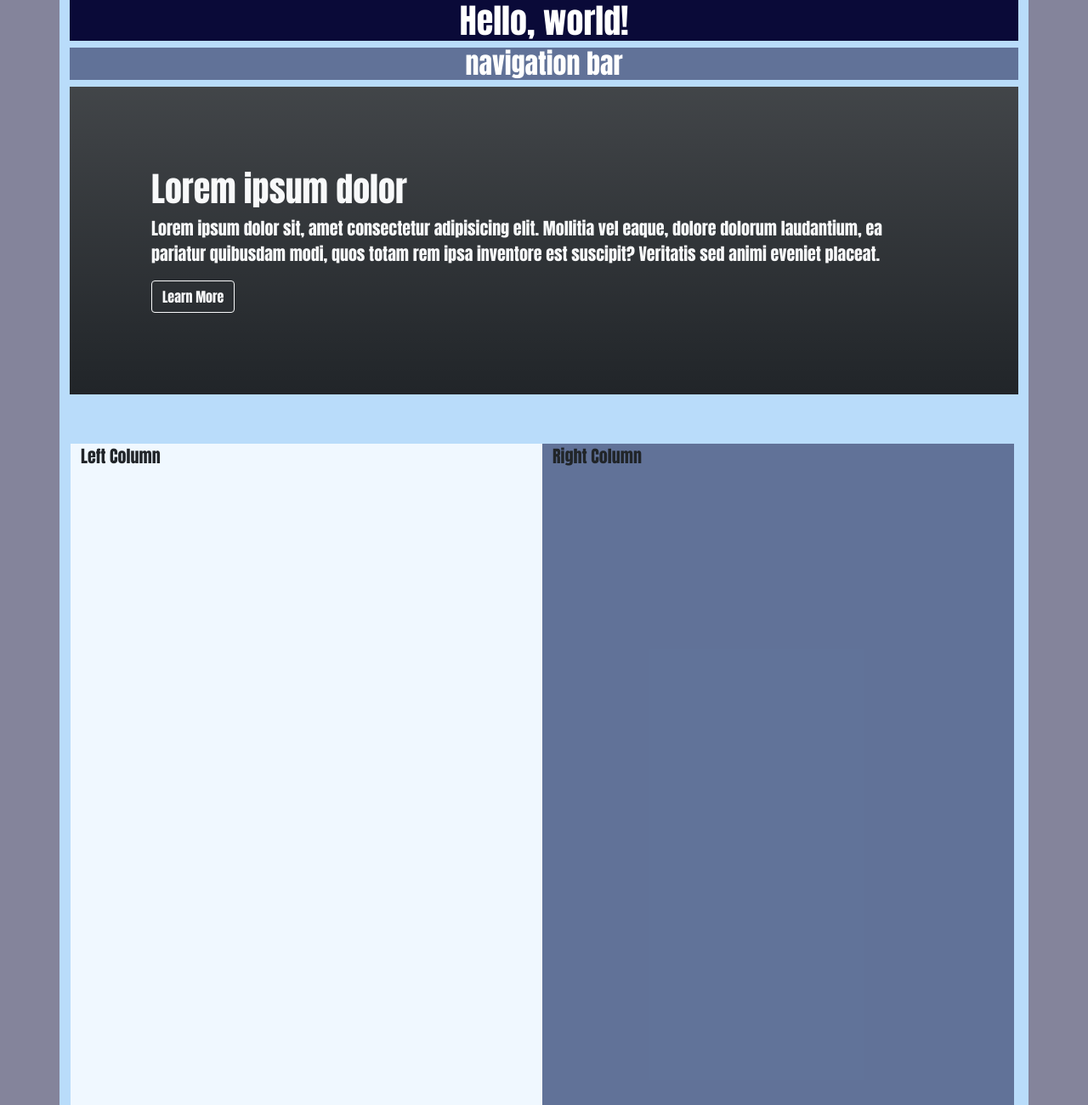
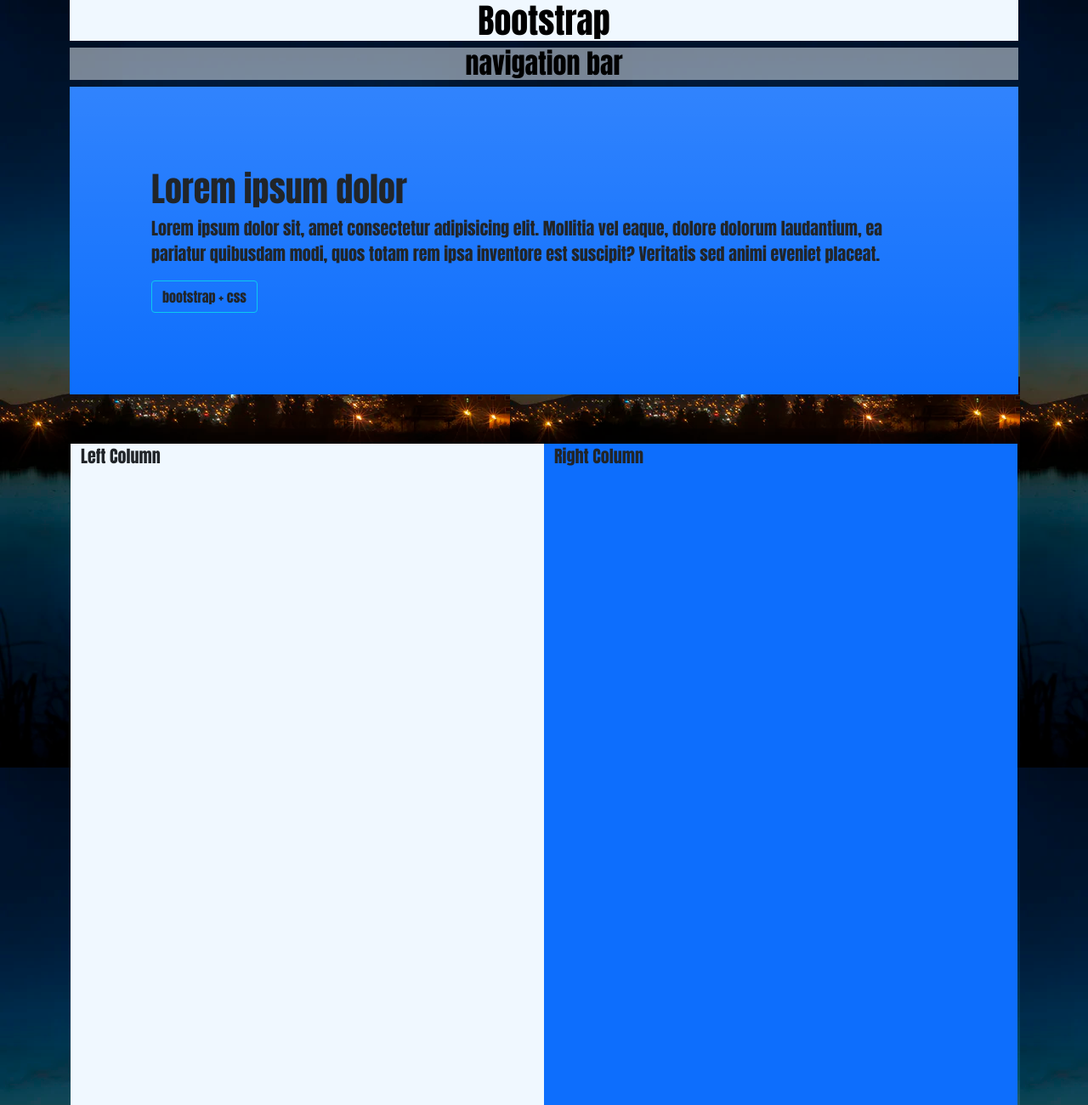
Before and after one commit to Codingwithjay90/Collab-Practice, a plain HTML site: page index.html in a window 1280 px wide. Shown: the top 1300 px of the page at 85% size. Drawn offline with nearby package versions, Linux system fonts and the light colour scheme.

Commit message:
completing day 4 take-home challenge

```diff
--- a/css/styles.css
+++ b/css/styles.css
@@ -1,25 +1,29 @@
 body {
-    background: rgb(10, 10, 56, 0.5) url("");
+    background: rgb(0, 0, 0) url("../img/fireworks\ background.webp");
     font-family: Impact, Haettenschweiler, 'Arial Narrow Bold', sans-serif;
 }
 
 
 header {
-    background-color: rgb(10, 10, 56);
+    background-color: rgb(240, 248, 255);
     font-size: xx-large;
-    color: rgb(255, 255, 255);
+    color: rgb(0, 0, 0);
     text-align: center;
 }
 
 nav {
-    background-color: rgb(10, 10, 56, 0.5);
-    color: rgb(255, 255, 255);
+    background-color: rgb(240, 248, 255, 0.5);
+    color: rgb(0, 0, 0);
     font-size: 32px;
     text-align: center;
+    position: sticky;
+    top: 0;
+    left: 0;
+    z-index: 1;
 }
 
 .container {
-    background-color: rgb(185, 220, 250);
+    background-color: transparent;
     min-height: 900px;
     min-width: 1000px;
     margin: auto;
@@ -38,20 +42,20 @@ nav {
 .col-right {
     background-color: rgb(10, 10, 56, 0.5);
     height: 1000px;
-    width: 555px;
+    width: 557px;
     font-size: 20px;
 }
 
 .col-left {
     background-color: rgb(240, 248, 255);
     height: 1000px;
-    width: 555px;
+    width: 557px;
     font-size: 20px;
 }
 
 footer {
-    background-color: rgb(10, 10, 56);
-    color: rgb(255, 255, 255);
+    background-color: rgb(240, 248, 255, 0.5);
+    color: rgb(0, 0, 0);
     font-size: 32px;
     text-align: center;
 }
--- a/index.html
+++ b/index.html
@@ -21,20 +21,20 @@
   <main class="container">
 
     <header>
-      <h1>Hello, world!</h1>
+      <h1>Bootstrap</h1>
     </header>
 
     <nav class="container-fluid">
       <h2>navigation bar</h2>
     </nav>
 
-    <div class="jumbotron bg-dark bg-gradient text-light p-5">
+    <div class="jumbotron bg-primary bg-gradient text-light p-5">
       <div class="container-fluid p-5">
-        <h1 class="fw-bold">Lorem ipsum dolor</h1>
-        <p class="fs-5 fw-regular">Lorem ipsum dolor sit, amet consectetur adipisicing elit. Mollitia vel eaque,
+        <h1 class="fw-bold text-dark">Lorem ipsum dolor</h1>
+        <p class="fs-5 fw-regular text-dark">Lorem ipsum dolor sit, amet consectetur adipisicing elit. Mollitia vel eaque,
           dolore dolorum laudantium, ea pariatur quibusdam modi, quos totam rem ipsa inventore est suscipit?
           Veritatis sed animi eveniet placeat.</p>
-        <a href="" class="btn btn-outline-light">Learn More</a>
+        <a href="about.html" class="btn btn-outline-info text-dark">bootstrap + css</a>
       </div>
     </div>
 
@@ -43,7 +43,7 @@
       <div class="col-left">
         Left Column
       </div>
-      <div class="col-right">
+      <div class="col-right bg-primary">
         Right Column
       </div>
     </div>
```
Also changed, not shown: about.html (+2 -2 lines), img/fireworks background.webp (added).
